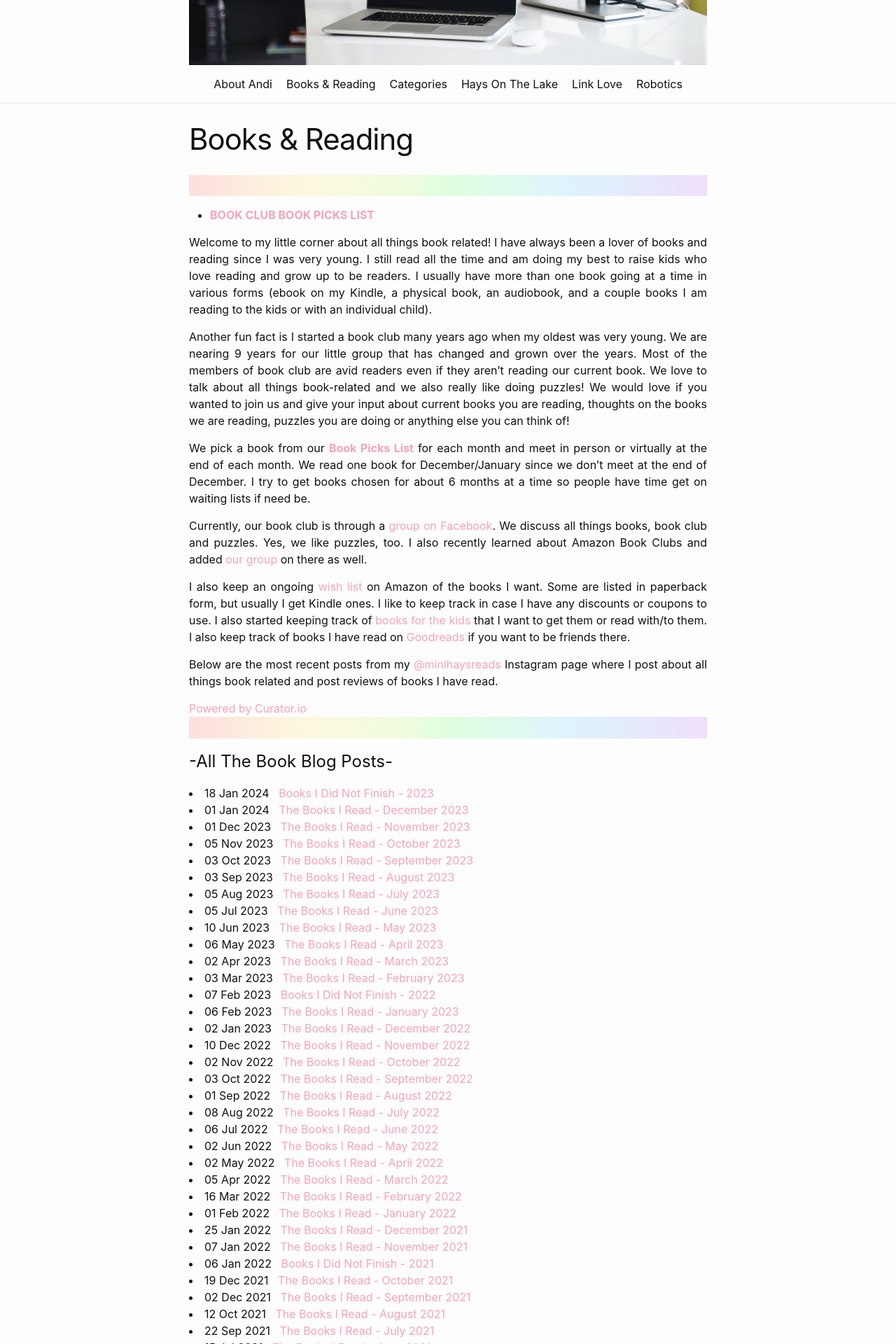
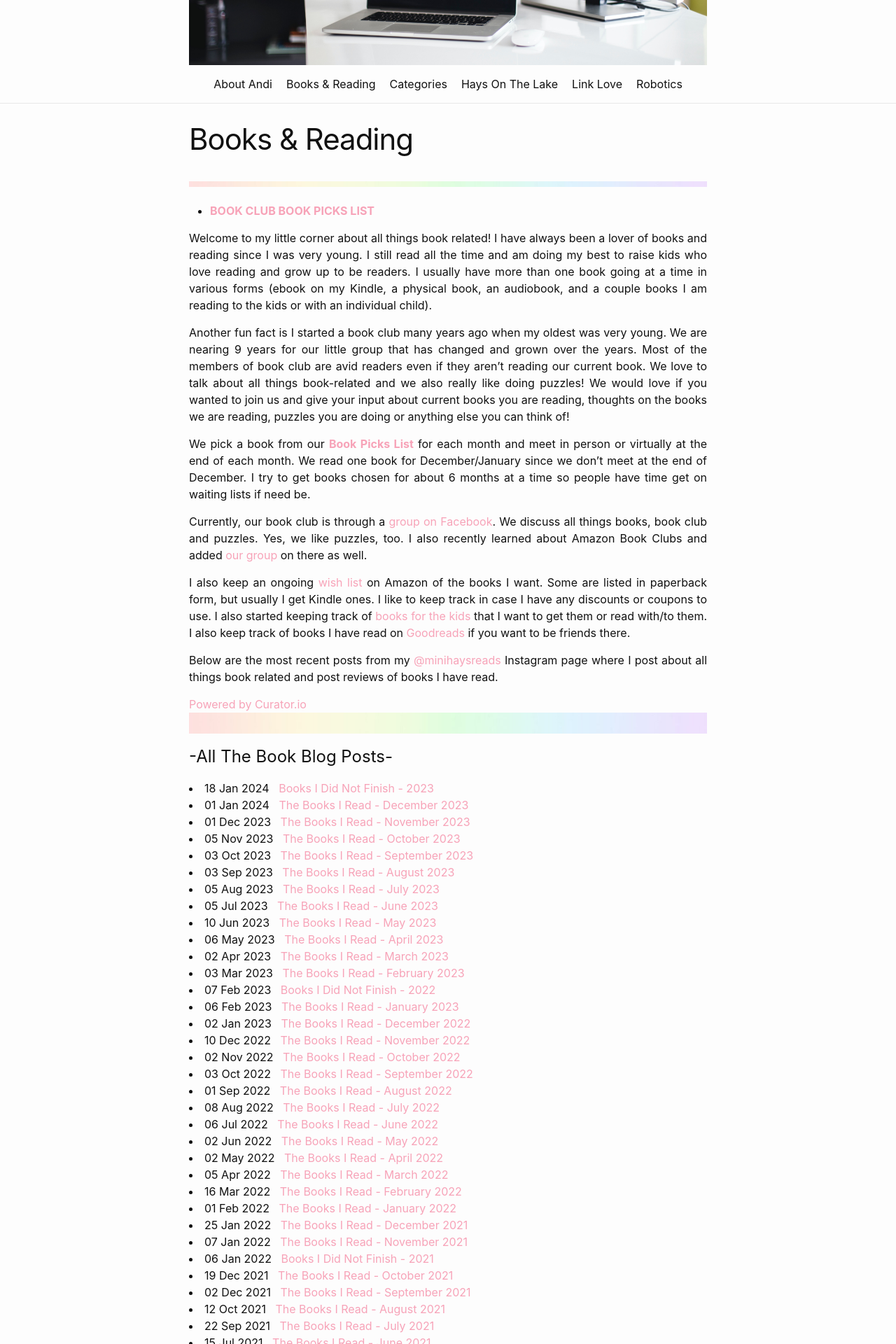
Before and after one commit to minihays/minihays.github.io, a Jekyll site: the page built from bookclub/bookclub.markdown, in a window 1280 px wide. Shown: the part 386-2306 px from the top of the page at 70% size. Built offline with Jekyll 4.4.1, drawn with Linux system fonts in a browser that asks for light colours.

Commit message:
updated image

```diff
--- a/bookclub/bookclub.markdown
+++ b/bookclub/bookclub.markdown
@@ -3,7 +3,7 @@
 title: Books & Reading
 permalink: /bookclub/
 ---
-![rainbow](/images/SkinnyRainbow.jpg)
+![rainbow](/images/SkinnyRainbow2.jpeg)
 - **[BOOK CLUB BOOK PICKS LIST](/bookclub/booksread/)**
 
 Welcome to my little corner about all things book related! I have always been a lover of books and reading since I was very young. I still read all the time and am doing my best to raise kids who love reading and grow up to be readers. I usually have more than one book going at a time in various forms (ebook on my Kindle, a physical book, an audiobook, and a couple books I am reading to the kids or with an individual child).
```
